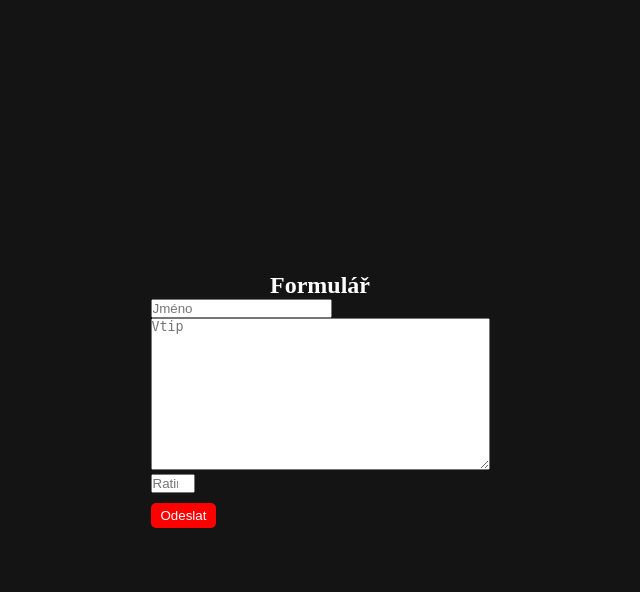
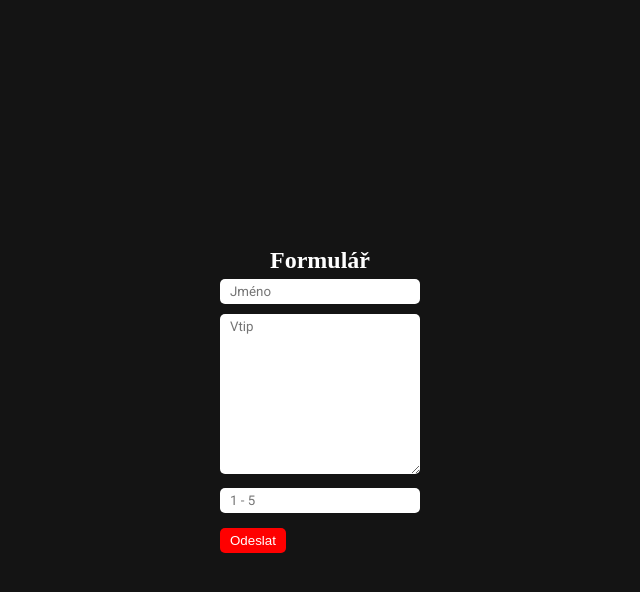
Before and after one commit to Pajix/Kurz_django_06_2025, a Django app: page / in a window 1280 px wide. Shown: the top 592 px of the page, without its empty margins (320-960 px from the left). Run offline with Django 5.2, Linux system fonts and the light colour scheme.

Commit message:
Dokoncena lekce 149 - formular - stylovani a napojeni google fontu

```diff
--- a/funnypage/jokesapp/forms.py
+++ b/funnypage/jokesapp/forms.py
@@ -15,7 +15,7 @@ class JokeForm(forms.Form):
                                 )
 
     rating = forms.IntegerField(label="Váš rating",
-                                widget=forms.NumberInput(attrs={"placeholder": "Rating"}),
+                                widget=forms.NumberInput(attrs={"placeholder": "1 - 5"}),
                                 min_value=1,
                                 max_value=5,
                                 )
--- a/funnypage/jokesapp/static/jokesapp/style.css
+++ b/funnypage/jokesapp/static/jokesapp/style.css
@@ -1,3 +1,5 @@
+@import url('https://fonts.googleapis.com/css2?family=Roboto:ital,wght@0,100..900;1,100..900&display=swap');
+
 * {
     margin: 0;
     padding: 0;
@@ -17,13 +19,17 @@ body {
     color: white;
 }
 
-form label {
-    display: block;
-    margin-right: 5px;
+form input, form textarea {
+    outline: none;
+    width: 200px;
+    margin: 5px 0;
+    padding: 5px 10px;
+    border: none;
+    border-radius: 5px;
 }
 
-form input {
-    outline: none;
+form input::placeholder, form textarea::placeholder {
+    font-family: "Roboto", sans-serif;
 }
 
 form button {
```
